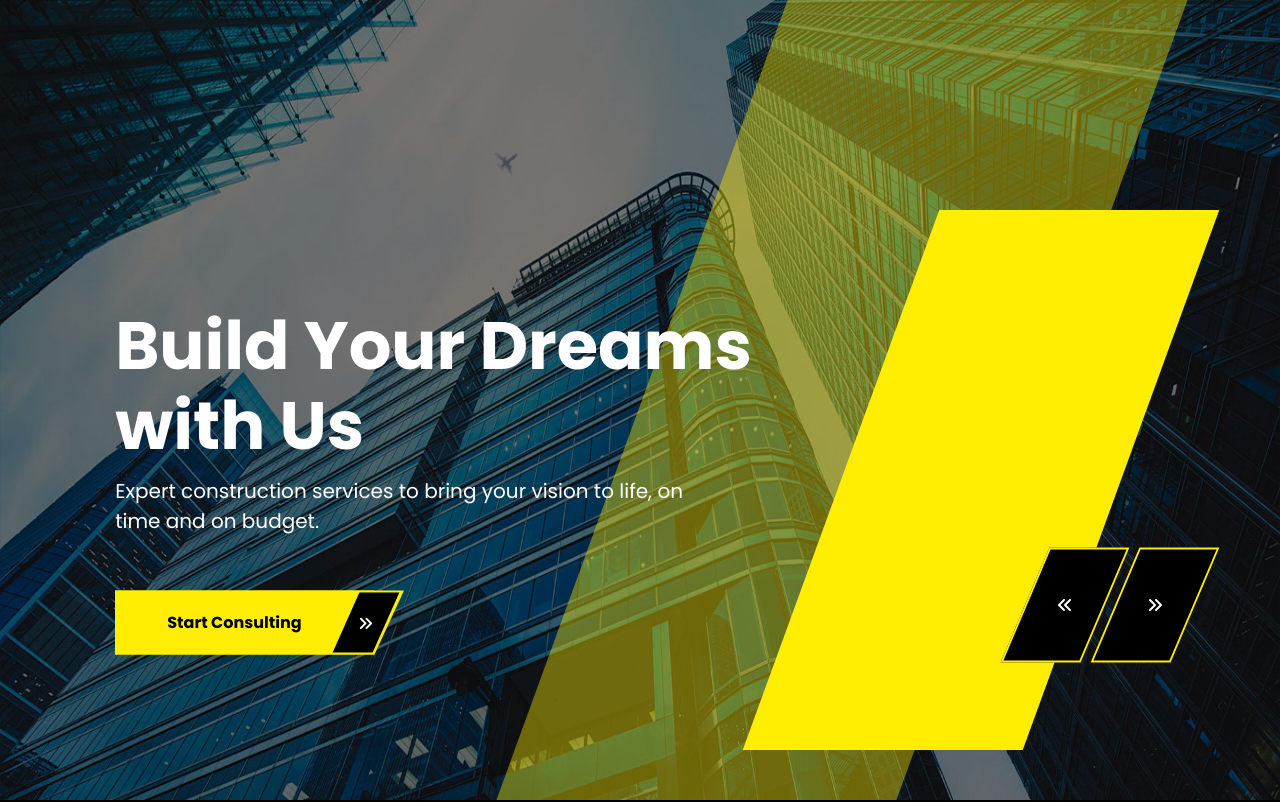
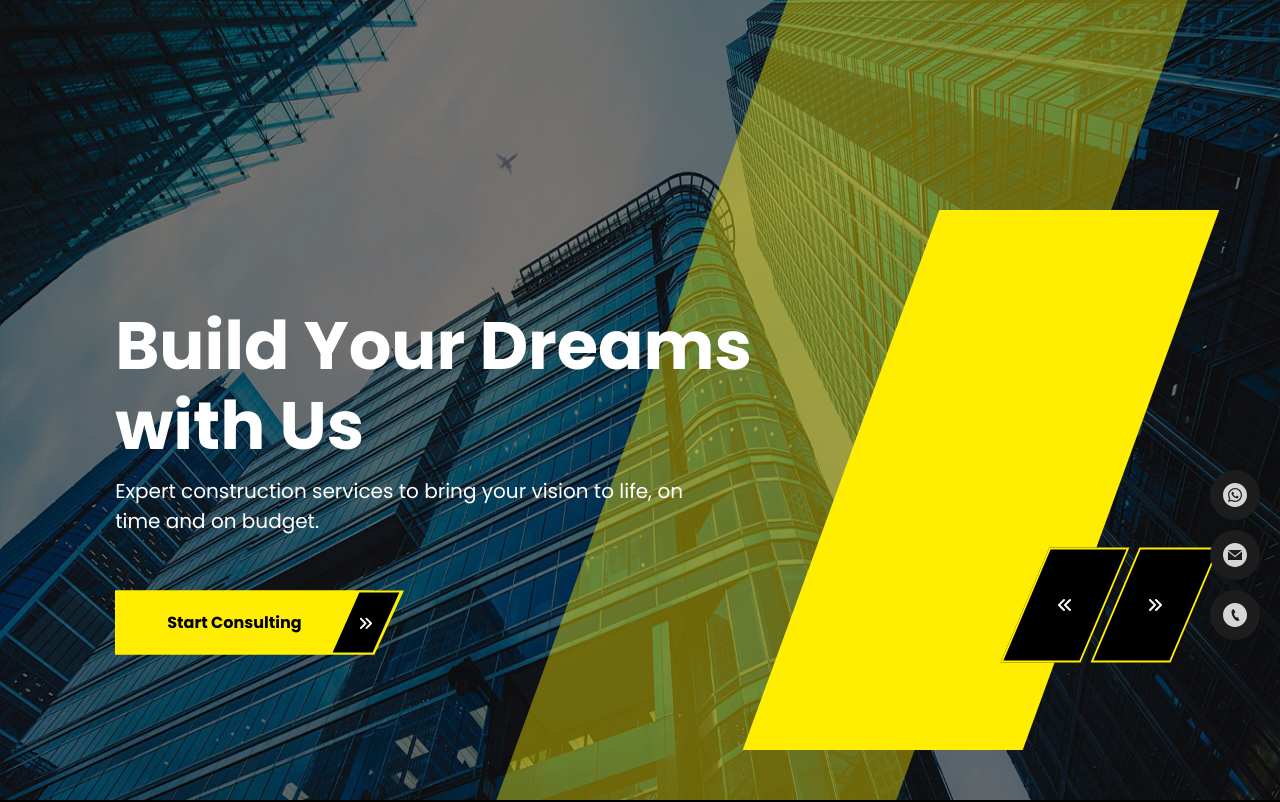
Before and after one commit to zarinclientshosts/conalyamamah, a plain HTML site: page index.html in a window 1280 px wide. Shown: the top 802 px of the page. Drawn offline with Linux system fonts and the light colour scheme.

Commit message:
update
abc

```diff
--- a/index.html
+++ b/index.html
@@ -1012,6 +1012,97 @@
   <!-- Custom Js -->
 
   <script src="assets/js/custom.js"></script>
+</script>
+<script>
+    (function() {
+        var style = document.createElement('style');
+        style.innerHTML = `
+            .contact-buttons {
+                position: fixed;
+                bottom: 20%;
+                right: 20px;
+                z-index: 999;
+                display: flex;
+                flex-direction: column;
+                gap: 10px;
+            }
+            .contact-buttons button {
+                background-color: #1d1d1d;
+                border: none;
+                border-radius: 50%;
+                width: 50px;
+                height: 50px;
+                display: flex;
+                align-items: center;
+                justify-content: center;
+                cursor: pointer;
+                transition: transform 0.3s ease, box-shadow 0.3s ease;
+                position: relative;
+                overflow: hidden;
+            }
+            .contact-buttons button:hover {
+                transform: scale(1.1);
+                box-shadow: 0 4px 8px rgba(0, 0, 0, 0.3);
+            }
+            .contact-buttons svg {
+                fill: #ffffff;
+                width: 24px;
+                height: 24px;
+                transition: fill 0.3s ease, animation 1.5s;
+                animation: blink-animation 1.5s infinite;
+            }
+            .contact-buttons button:hover svg,
+            .contact-buttons button:focus svg {
+                fill: #FFFF00;
+                animation: none;
+            }
+            @keyframes blink-animation {
+                0% { opacity: 0.5; }
+                50% { opacity: 1; }
+                100% { opacity: 0.5; }
+            }
+        `;
+        document.head.appendChild(style);
+
+        var buttonContainer = document.createElement('div');
+        buttonContainer.className = 'contact-buttons';
+
+        var whatsappButton = document.createElement('button');
+        whatsappButton.innerHTML = `
+            <svg xmlns="http://www.w3.org/2000/svg" viewBox="0 0 24 24">
+                <path d="M12.031 6.172c-3.181 0-5.767 2.586-5.768 5.766-.001 1.298.38 2.27 1.019 3.287l-.582 2.128 2.182-.573c.978.58 1.911.928 3.145.929 3.178 0 5.767-2.587 5.768-5.766.001-3.187-2.575-5.77-5.764-5.771zm3.392 8.244c-.144.405-.837.774-1.17.824-.299.045-.677.063-1.092-.069-.252-.08-.575-.187-.988-.365-1.739-.751-2.874-2.502-2.961-2.617-.087-.116-.708-.94-.708-1.793s.448-1.273.607-1.446c.159-.173.346-.217.462-.217l.332.006c.106.005.249-.04.39.298.144.347.491 1.2.534 1.287.043.087.072.188.014.304-.058.116-.087.188-.173.289l-.26.304c-.087.086-.177.18-.076.354.101.174.449.741.964 1.201.662.591 1.221.774 1.394.86s.274.072.376-.043c.101-.116.433-.506.549-.68.116-.173.231-.145.39-.087s1.011.477 1.184.564.289.13.332.202c.045.072.045.419-.1.824zm-3.423-14.416c-6.627 0-12 5.373-12 12s5.373 12 12 12 12-5.373 12-12-5.373-12-12-12zm.029 18.88c-1.161 0-2.305-.292-3.318-.844l-3.677.964.984-3.595c-.607-1.052-.927-2.246-.926-3.468.001-3.825 3.113-6.937 6.937-6.937 1.856.001 3.598.723 4.907 2.034 1.31 1.311 2.031 3.054 2.03 4.908-.001 3.825-3.113 6.938-6.937 6.938z"/>
+            </svg>
+        `;
+        whatsappButton.onclick = function() {
+            window.open('https://wa.me/966559942533', '_blank');
+        };
+
+        var emailButton = document.createElement('button');
+        emailButton.innerHTML = `
+            <svg xmlns="http://www.w3.org/2000/svg" viewBox="0 0 24 24">
+                <path d="M12 .02c-6.627 0-12 5.373-12 12s5.373 12 12 12 12-5.373 12-12-5.373-12-12-12zm6.99 6.98l-6.99 5.666-6.991-5.666h13.981zm.01 10h-14v-8.505l7 5.673 7-5.672v8.504z"/>
+            </svg>
+        `;
+        emailButton.onclick = function() {
+            window.location.href = 'mailto:anas@zarin.solutions';
+        };
+
+        var callButton = document.createElement('button');
+        callButton.innerHTML = `
+            <svg xmlns="http://www.w3.org/2000/svg" viewBox="0 0 24 24">
+                <path d="M12 0c-6.627 0-12 5.373-12 12s5.373 12 12 12 12-5.373 12-12-5.373-12-12-12zm3.445 17.827c-3.684 1.684-9.401-9.43-5.8-11.308l1.053-.519 1.746 3.409-1.042.513c-1.095.587 1.185 5.04 2.305 4.497l1.032-.505 1.76 3.397-1.054.516z"/>
+            </svg>
+        `;
+        callButton.onclick = function() {
+            window.location.href = 'tel:00966559942533';
+        };
+
+        buttonContainer.appendChild(whatsappButton);
+        buttonContainer.appendChild(emailButton);
+        buttonContainer.appendChild(callButton);
+        document.body.appendChild(buttonContainer);
+    })();
+</script>
 </body>
 
 
```
